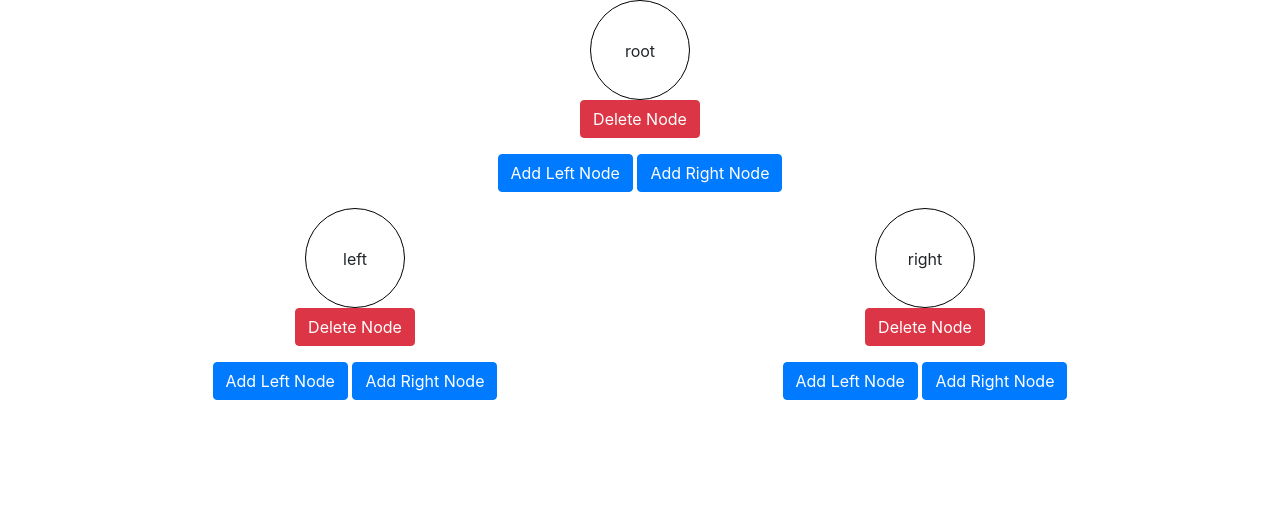
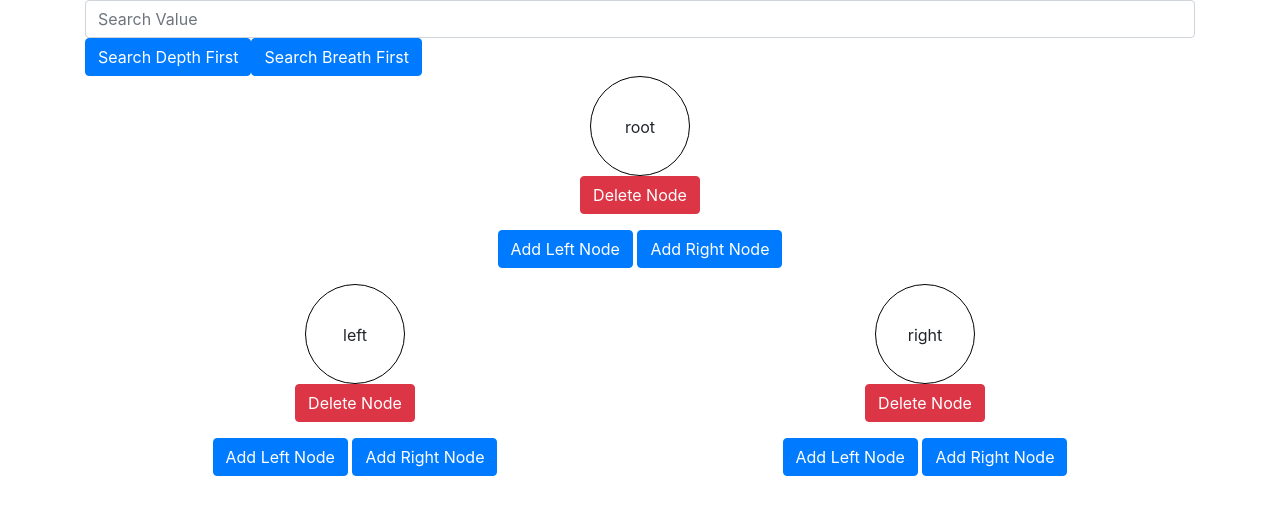
Before and after one commit to obasekietinosa/refactored-octo-giggle, a React (Create React App) app: page / in a window 1280 px wide. Shown: the top 514 px of the page. Built offline with nearby package versions, Linux system fonts and the light colour scheme.

Commit message:
Add Methods for search, add Nodes and delete Nodes

```diff
--- a/src/Components/App/App.js
+++ b/src/Components/App/App.js
@@ -6,6 +6,7 @@ export default class App extends Component {
     constructor() {
         super()
         this.state = {
+            searchTerm: "",
             nodes: [
                 {
                     value: "root",
@@ -50,19 +51,46 @@ export default class App extends Component {
         }
 
         let nodes = this.state.nodes
-    nodes = this.set(to, newNode, nodes)
+        nodes = this.set(newNode.key, newNode, nodes)
         this.setState({ nodes })
+    }
+
+    deleteNode = (key) => {
+        console.log(key)
+    }
+
+    updateNode = (key, value) => {
+        let nodes = this.state.nodes
+        nodes = this.set(key + ".value", value, nodes)
+        this.setState({ nodes })
+    }
+
+    getSearchTerm = (e) => {
+        let searchTerm = e.target.value
+        this.setState({ searchTerm })
     }
 
     render() {
         return (
+            <React.Fragment>
                 <div className="container">
                     <div className="row">
                         <div className="col-12">
-            <Node add={this.addNode} node={this.state.nodes[0]} />
+                            <input type="text" class="form-control" id="search" onChange={this.getSearchTerm} placeholder="Search Value"></input>
+                            <button className="btn btn-primary" onClick={this.searchDepth} >Search Depth First</button>
+                            <button className="btn btn-primary" onClick={this.searchBreath} >Search Breath First</button>
                         </div>
                     </div>
                 </div>
+                <div className="container">
+                    <div className="row">
+                        <div className="col-12">
+                            <Node add={this.addNode} delete={this.deleteNode} update={this.updateNode} node={this.state.nodes[0]} />
+                        </div>
+                    </div>
+                </div>
+
+            </React.Fragment>
         )
     }
 }
```
Lines whose indentation alone changed are shown as unchanged.
